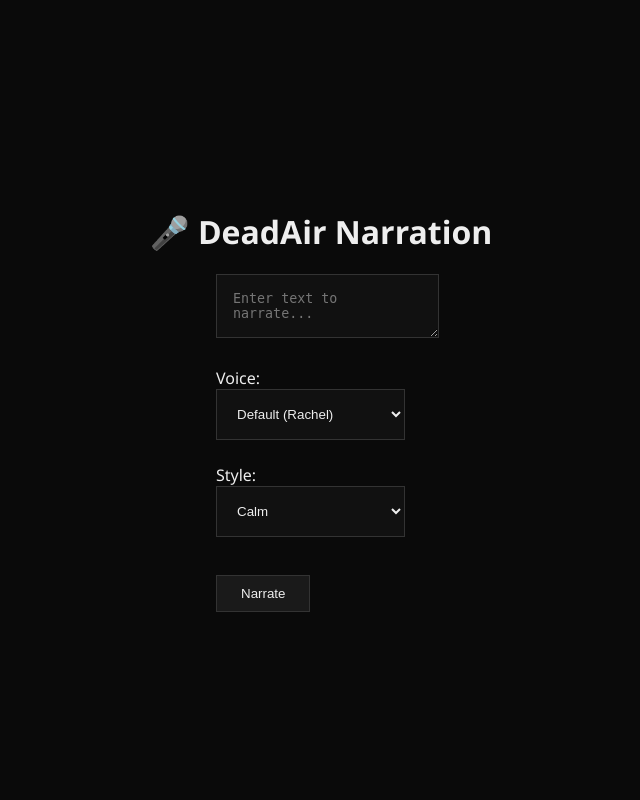
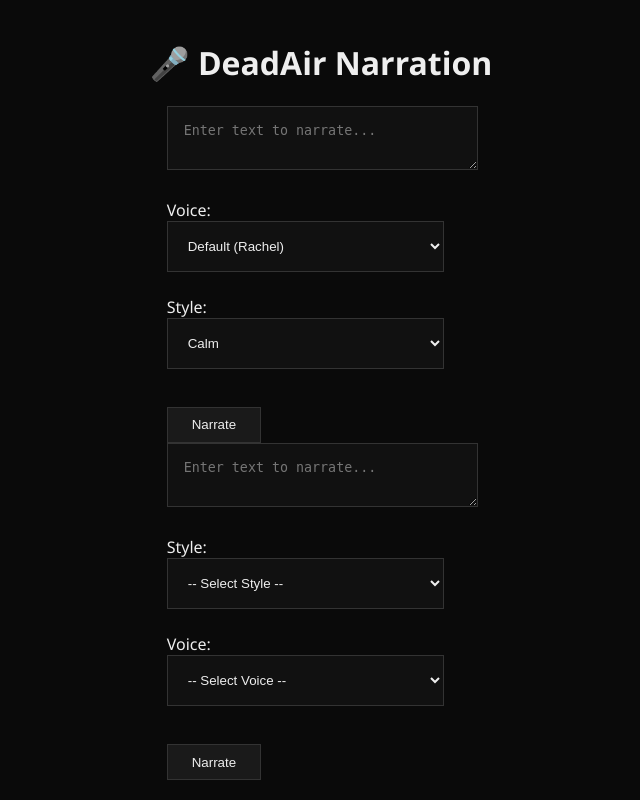
Before and after one commit to LIJ447/deadair-ai, a FastAPI app: page / in a window 1280 px wide. Shown: the whole page, without its empty margins (319-959 px from the left). Run offline with FastAPI, Linux system fonts and the light colour scheme; parts of the project's set-up code (start-up, migrations or seed data) failed here and were passed over.

Commit message:
Voice-style sync logic added

```diff
--- a/main.py
+++ b/main.py
@@ -42,16 +42,32 @@ templates = Jinja2Templates(directory="templates")
 async def home(request: Request):
     return templates.TemplateResponse("index.html", {"request": request})
 
+
 # Narration route
+# Voice registry for ElevenLabs
+VOICE_OPTIONS = {
+    "Rachel": {"id": "EXAVITQu4vr4xnSDxMaL", "styles": ["calm", "narrative"]},
+    "Antoni": {"id": "MF3mGyEYCl7XYWbV9V6O", "styles": ["sarcastic", "narrative"]},
+    "Bella": {"id": "TxGEqnHWrfWFTfGW9XjX", "styles": ["calm", "bedtime"]},
+    "Josh": {"id": "ErXwobaYiN019PkySvjV", "styles": ["creepy", "dramatic"]},
+    "Clyde": {"id": "21m00Tcm4TlvDq8ikWAM", "styles": ["truecrime", "psychological"]},
+}
+
 @app.post("/narrate")
 async def narrate(
     text: str = Form(...),
-    voice_style: str = Form(...),
-    voice: str = Form(...)
+    voice_name: str = Form(...),
+    voice_style: str = Form(...)
 ):
     try:
+        voice_info = VOICE_OPTIONS.get(voice_name)
+        if not voice_info:
+            return JSONResponse(status_code=400, content={"error": "Invalid voice"})
+
+        voice_id = voice_info["id"]
+
         headers = {
-            "xi-api-key": eleven_api_key,
+            "xi-api-key": ELEVEN_API_KEY,
             "Content-Type": "application/json"
         }
 
@@ -64,7 +80,7 @@ async def narrate(
         }
 
         tts_response = requests.post(
-            f"https://api.elevenlabs.io/v1/text-to-speech/{voice}",
+            f"https://api.elevenlabs.io/v1/text-to-speech/{voice_id}",
             headers=headers,
             json=payload
         )
@@ -79,9 +95,7 @@ async def narrate(
             f.write(tts_response.content)
 
         upload_result = cloudinary.uploader.upload("temp.mp3", resource_type="video")
-        audio_url = upload_result["secure_url"]
-
-        return JSONResponse(content={"audio_url": audio_url})
+        return JSONResponse(content={"audio_url": upload_result["secure_url"]})
 
     except Exception as e:
         return JSONResponse(
--- a/templates/index.html
+++ b/templates/index.html
@@ -74,13 +74,59 @@
 
     <br><br>
     <button type="submit">Narrate</button>
+ <form id="narrateForm">
+  <textarea name="text" placeholder="Enter text to narrate..." required></textarea>
+
+  <label for="styleSelect">Style:</label>
+  <select name="voice_style" id="styleSelect" required>
+    <option value="">-- Select Style --</option>
+    <option value="calm">Calm</option>
+    <option value="narrative">Narrative</option>
+    <option value="dramatic">Dramatic</option>
+    <option value="creepy">Creepy</option>
+    <option value="sarcastic">Sarcastic</option>
+    <option value="bedtime">Bedtime</option>
+    <option value="truecrime">True Crime</option>
+    <option value="psychological">Psychological</option>
+  </select>
+
+  <label for="voiceSelect">Voice:</label>
+  <select name="voice_name" id="voiceSelect" required>
+    <option value="">-- Select Voice --</option>
+  </select>
+
+  <br><br>
+  <button type="submit">Narrate</button>
 </form>
 
-  <audio id="audioPlayer" controls></audio>
+<audio id="audioPlayer" controls style="display:none; margin-top:1rem;"></audio>
 
 <script>
+  const voiceMap = {
+    "Rachel": ["calm", "narrative"],
+    "Antoni": ["sarcastic", "narrative"],
+    "Bella": ["calm", "bedtime"],
+    "Josh": ["creepy", "dramatic"],
+    "Clyde": ["truecrime", "psychological"]
+  };
+
   const form = document.getElementById('narrateForm');
+  const styleSelect = document.getElementById('styleSelect');
+  const voiceSelect = document.getElementById('voiceSelect');
   const audioPlayer = document.getElementById('audioPlayer');
+
+  styleSelect.onchange = () => {
+    const selectedStyle = styleSelect.value;
+    voiceSelect.innerHTML = `<option value="">-- Select Voice --</option>`;
+    for (const [voice, styles] of Object.entries(voiceMap)) {
+      if (styles.includes(selectedStyle)) {
+        const option = document.createElement("option");
+        option.value = voice;
+        option.textContent = voice;
+        voiceSelect.appendChild(option);
+      }
+    }
+  };
 
   form.onsubmit = async (e) => {
     e.preventDefault();
@@ -107,5 +153,3 @@
     }
   };
 </script>
-</body>
-</html>
```
Lines whose indentation alone changed are shown as unchanged.
